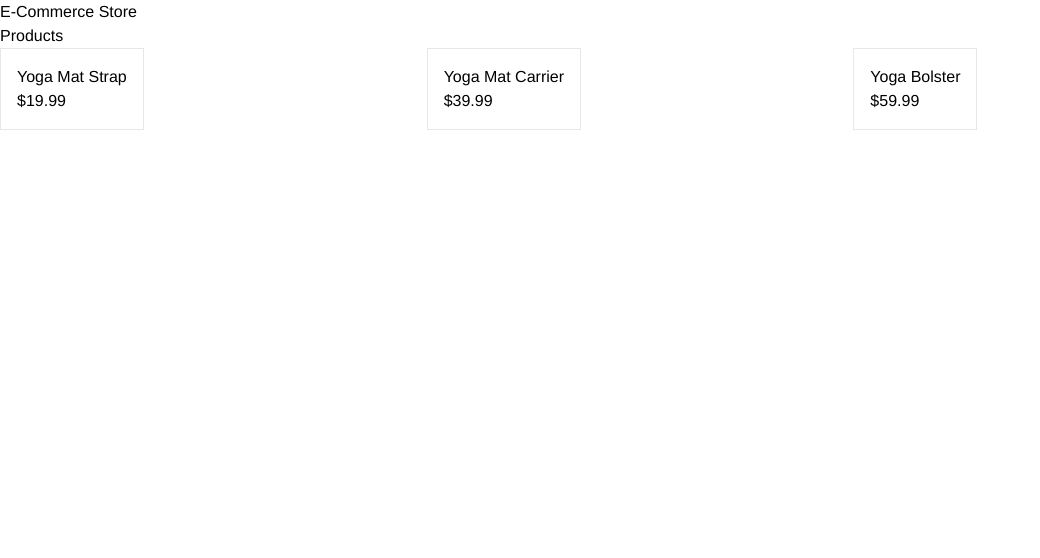
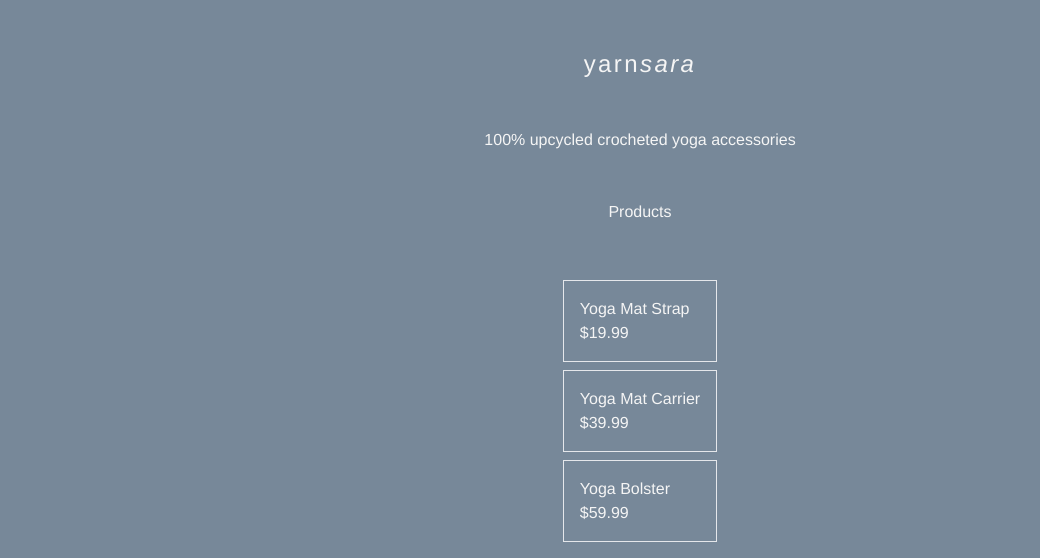
Before and after one commit to samanthacabrera/ecommerce-store, a React (Vite) app in the folder frontend/: page / in a window 1280 px wide. Shown: the top 558 px of the page, without its empty margins (0-1040 px from the left). Built offline with nearby package versions, Linux system fonts and the light colour scheme.

Commit message:
add global stylings

```diff
--- a/frontend/src/App.css
+++ b/frontend/src/App.css
@@ -7,4 +7,6 @@ html {
   margin: 0;
   padding: 0;
   font-family: Helvetica, sans-serif;
+  color: whitesmoke;
+  background-color: lightslategray;
 }
--- a/frontend/src/Home.jsx
+++ b/frontend/src/Home.jsx
@@ -2,18 +2,17 @@ import products from "./products.js";
 
 const Home = () => {
     return (
-        <div>
-            <h1>E-Commerce Store</h1>
-             <div>
-            <h1>Products</h1>
-                <div className="grid grid-cols-3">
-                    {products.map((product) => (
-                    <div key={product.id} className="border p-4 w-fit ">
-                        <h3>{product.name}</h3>
-                        <p>${product.price}</p>
-                    </div>
-                    ))}
+        <div className="flex flex-col items-center space-y-12">
+            <h1 className="text-2xl tracking-widest pt-12">yarn<span className="italic">sara</span></h1>
+            <p>100% upcycled crocheted yoga accessories</p>
+            <h3>Products</h3>
+            <div>
+                {products.map((product) => (
+                <div key={product.id} className="border p-4 m-2">
+                    <h3>{product.name}</h3>
+                    <p>${product.price}</p>
                 </div>
+                ))}
             </div>
         </div>
     )
```
